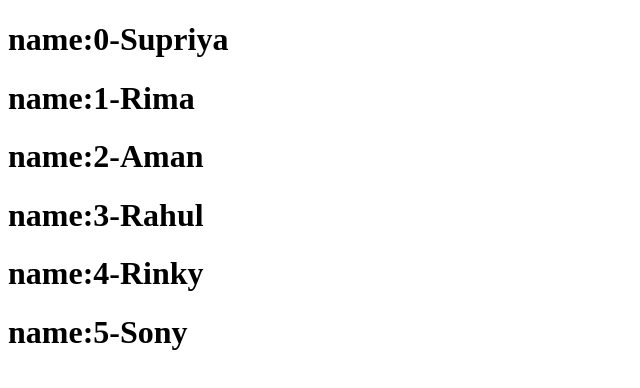
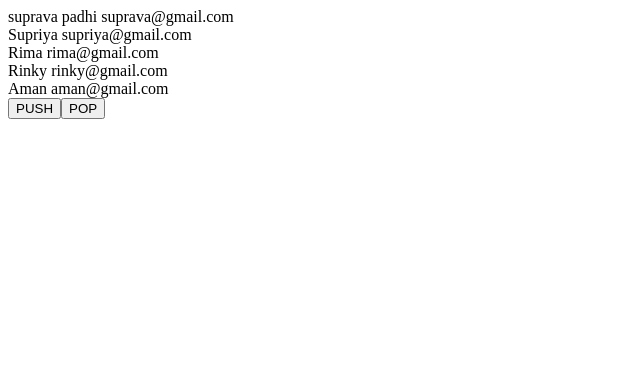
Before and after one commit to suprava16/React_Session_6, a React (Create React App) app: page / in a window 1280 px wide. Shown: the top 388 px of the page, without its empty margins (0-640 px from the left). Built offline with nearby package versions, Linux system fonts and the light colour scheme.

Commit message:
array of objects

```diff
--- a/src/App.js
+++ b/src/App.js
@@ -7,6 +7,7 @@ import SetStateMethod from "./ClassComponents/ClassState/SetStateMethod"
 import ChangeEvent from "./ClassComponents/ClassState/ChangeEvent"
 import AddData from "./ClassComponents/ClassState/AddData"
 import ArrayElements from "./ClassComponents/Array/ArrayElements"
+import ArrayOfObject from "./ClassComponents/Array/ArrayOfObject"
 export class App extends React.Component{
   render(){
     return(
@@ -19,7 +20,8 @@ export class App extends React.Component{
       {/* <SetStateMethod/> */}
       {/* <ChangeEvent/> */}
       {/* <AddData/> */}
-      <ArrayElements/>
+      {/* <ArrayElements/> */}
+      <ArrayOfObject/>
       </div>
     )
   }
--- /dev/null
+++ b/src/ClassComponents/Array/ArrayOfObject.js
@@ -0,0 +1,64 @@
+import React, { Component } from 'react'
+
+export default class ArrayOfObject extends Component {
+  constructor(){
+    super();
+    this.state={
+      data:[
+        {
+          name:"suprava padhi",
+          email:"suprava@gmail.com"
+        },
+        {
+          name:"Supriya",
+          email:"supriya@gmail.com"
+        },
+        {
+          name:"Rima",
+          email:"rima@gmail.com"
+        },
+        {
+          name:"Rinky",
+          email:"rinky@gmail.com"
+        },
+        {
+          name:"Aman ",
+          email:"aman@gmail.com"
+        }
+      ]
+    }
+  }
+handlePush=()=>{
+  var temp=this.state.data
+  temp.push({
+    name:"Laxman",
+    email:"laxman@gmail.com"
+  })
+  this.setState({
+    data:temp
+  })
+}
+
+handlePop=()=>{
+  var temp=this.state.data
+  temp.pop()
+  this.setState({
+    data:temp
+  })
+}
+
+  render() {
+    return (
+      <div>
+          {this.state.data.map((d,i)=>(
+            <div key={i}>
+            <span>{d.name}</span>{" "}
+            <span>{d.email}</span>{" "}
+            </div>
+          ))}
+          <button onClick={this.handlePush}>PUSH</button>
+          <button onClick={this.handlePop}>POP</button>
+      </div>
+    )
+  }
+}
```
Also changed, not shown: src/Assignments.js (added, +9 -0 lines).
